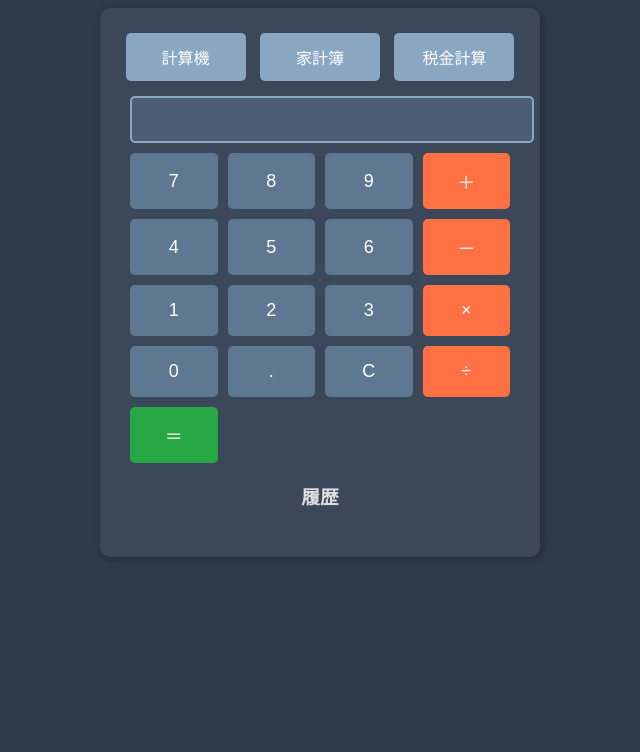
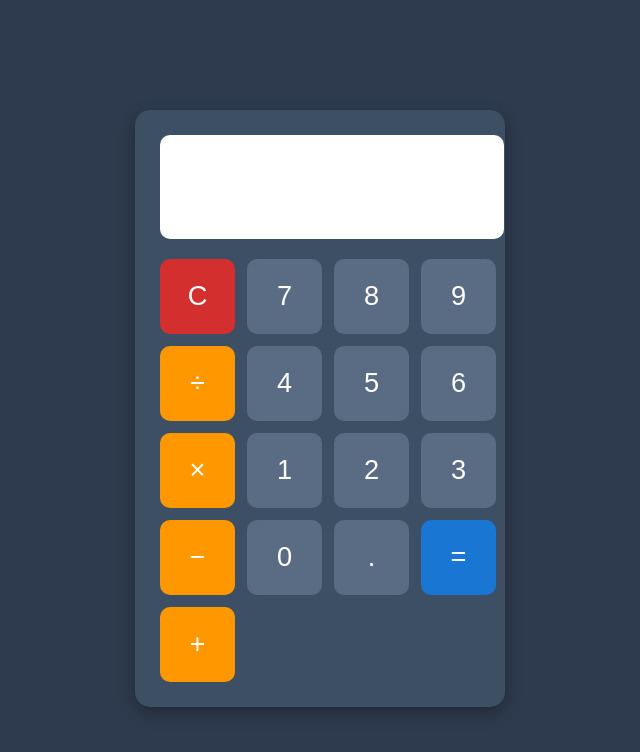
Before and after one commit to noppo5319/salc, a plain HTML site: page index.html in a window 1280 px wide. Shown: the whole page, without its empty margins (320-960 px from the left). Drawn offline with Linux system fonts and the light colour scheme.

Commit message:
Update index.html

```diff
--- a/index.html
+++ b/index.html
@@ -3,8 +3,8 @@
 <head>
     <meta charset="UTF-8">
     <meta name="viewport" content="width=device-width, initial-scale=1.0">
-    <title>多機能計算機</title>
-  <link rel="manifest" href="manifest.json">
+    <title>さくさく計算機</title>
+    <link rel="manifest" href="manifest.json">
 <script>
     if ("serviceWorker" in navigator) {
         navigator.serviceWorker.register("service-worker.js")
@@ -12,198 +12,104 @@
             .catch(error => console.error("Service Worker registration failed:", error));
     }
 </script>
-
     <style>
         body {
-            background: #2e3b4e;
-            font-family: 'Arial', sans-serif;
-            text-align: center;
-            color: #e0e0e0;
+            display: flex;
+            justify-content: center;
+            align-items: center;
+            height: 100vh;
+            background-color: #2E3B4E;
+            font-family: 'Segoe UI', sans-serif;
+            color: #EAEAEA;
         }
         .calculator {
-            width: 90%;
-            max-width: 400px;
-            margin: auto;
-            padding: 20px;
-            background: #3b485a;
+            background: #3D4F64;
+            padding: 25px;
+            border-radius: 15px;
+            box-shadow: 0px 6px 15px rgba(0, 0, 0, 0.3);
+            text-align: center;
+            width: 320px;
+        }
+        .display {
+            width: 100%;
+            height: 80px;
+            font-size: 2em;
+            text-align: right;
+            padding: 12px;
+            border: none;
+            background: #FFFFFF;
             border-radius: 10px;
-            box-shadow: 2px 2px 10px rgba(0, 0, 0, 0.3);
-        }
-        .tabs button {
-            background: #8aa7c2;
-            color: white;
-            border: none;
-            padding: 12px;
-            cursor: pointer;
-            margin: 5px;
-            font-size: 16px;
-            border-radius: 5px;
-            width: 30%;
-        }
-        .tab-content {
-            display: none;
-            padding: 10px;
-        }
-        input {
-            width: 100%;
-            padding: 10px;
-            font-size: 20px;
-            margin-bottom: 10px;
-            text-align: right;
-            border: 2px solid #8aa7c2;
-            border-radius: 5px;
-            background: #4c5c72;
-            color: white;
+            margin-bottom: 20px;
+            color: #333;
         }
         .buttons {
             display: grid;
             grid-template-columns: repeat(4, 1fr);
-            gap: 10px;
+            gap: 12px;
         }
         .buttons button {
-            width: 100%;
-            padding: 15px;
-            font-size: 18px;
-            background: #5e7892;
+            width: 75px;
+            height: 75px;
+            font-size: 1.7em;
+            border: none;
+            border-radius: 10px;
+            cursor: pointer;
+            transition: background 0.3s;
+            background: #5A6B84;
             color: white;
-            border: none;
-            cursor: pointer;
-            border-radius: 5px;
-            transition: 0.3s;
         }
-        .buttons button.operator {
-            background: #ff7043;
+        .buttons .clear {
+            background: #D32F2F;
         }
-        .buttons button.equals {
-            background: #28a745;
+        .buttons .equal {
+            background: #1976D2;
         }
-        .buttons button:hover {
-            opacity: 0.8;
+        .buttons .operator {
+            background: #FF9800;
         }
-        button.add-budget {
-            background: #28a745;
-            color: white;
-            font-size: 18px;
-            padding: 12px;
-            width: 100%;
-            border: none;
-            border-radius: 5px;
-            cursor: pointer;
-            transition: 0.3s;
-        }
-        button.add-budget:hover {
-            background: #218838;
-        }
-        button.calculate-tax {
-            background: #007bff;
-            color: white;
-            font-size: 18px;
-            padding: 12px;
-            width: 100%;
-            border: none;
-            border-radius: 5px;
-            cursor: pointer;
-            transition: 0.3s;
-        }
-        button.calculate-tax:hover {
-            background: #0056b3;
-        }
-        ul {
-            list-style-type: none;
-            padding: 0;
+        .buttons button:active, .buttons button:hover {
+            background: #78909C;
         }
     </style>
 </head>
 <body>
     <div class="calculator">
-        <div class="tabs">
-            <button onclick="showTab('basic')">計算機</button>
-            <button onclick="showTab('budget')">家計簿</button>
-            <button onclick="showTab('tax')">税金計算</button>
-        </div>
-
-        <div id="basic" class="tab-content">
-            <input type="text" id="display" readonly>
-            <div class="buttons">
-                <button onclick="pressKey('7')">7</button>
-                <button onclick="pressKey('8')">8</button>
-                <button onclick="pressKey('9')">9</button>
-                <button class="operator" onclick="pressKey('+')">＋</button>
-                <button onclick="pressKey('4')">4</button>
-                <button onclick="pressKey('5')">5</button>
-                <button onclick="pressKey('6')">6</button>
-                <button class="operator" onclick="pressKey('-')">－</button>
-                <button onclick="pressKey('1')">1</button>
-                <button onclick="pressKey('2')">2</button>
-                <button onclick="pressKey('3')">3</button>
-                <button class="operator" onclick="pressKey('*')">×</button>
-                <button onclick="pressKey('0')">0</button>
-                <button onclick="pressKey('.')">.</button>
-                <button onclick="clearDisplay()">C</button>
-                <button class="operator" onclick="pressKey('/')">÷</button>
-                <button class="equals" onclick="calculate()">＝</button>
-            </div>
-            <h3>履歴</h3>
-            <ul id="history"></ul>
-        </div>
-
-        <div id="budget" class="tab-content">
-            <h2>家計簿</h2>
-            <input type="number" id="income" placeholder="収入">
-            <input type="number" id="expense" placeholder="支出">
-            <button class="add-budget" onclick="addBudget()">追加</button>
-            <h3>履歴</h3>
-            <ul id="budget-history"></ul>
-            <h3>合計収支: <span id="total-budget">¥0</span></h3>
-        </div>
-
-        <div id="tax" class="tab-content">
-            <h2>税金計算</h2>
-            <input type="number" id="incomeTax" placeholder="所得">
-            <button class="calculate-tax" onclick="calculateTax()">計算</button>
-            <p id="taxResult"></p>
+        <input type="text" class="display" id="display" readonly>
+        <div class="buttons">
+            <button class="clear" onclick="clearDisplay()">C</button>
+            <button onclick="appendToDisplay('7')">7</button>
+            <button onclick="appendToDisplay('8')">8</button>
+            <button onclick="appendToDisplay('9')">9</button>
+            <button class="operator" onclick="appendToDisplay('/')">÷</button>
+            <button onclick="appendToDisplay('4')">4</button>
+            <button onclick="appendToDisplay('5')">5</button>
+            <button onclick="appendToDisplay('6')">6</button>
+            <button class="operator" onclick="appendToDisplay('*')">×</button>
+            <button onclick="appendToDisplay('1')">1</button>
+            <button onclick="appendToDisplay('2')">2</button>
+            <button onclick="appendToDisplay('3')">3</button>
+            <button class="operator" onclick="appendToDisplay('-')">−</button>
+            <button onclick="appendToDisplay('0')">0</button>
+            <button onclick="appendToDisplay('.')">.</button>
+            <button class="equal" onclick="calculateResult()">=</button>
+            <button class="operator" onclick="appendToDisplay('+')">+</button>
         </div>
     </div>
 
     <script>
-        function showTab(tabName) {
-            document.querySelectorAll('.tab-content').forEach(tab => tab.style.display = 'none');
-            document.getElementById(tabName).style.display = 'block';
+        function appendToDisplay(value) {
+            document.getElementById("display").value += value;
         }
-        showTab('basic');
-
-        function pressKey(key) {
-            document.getElementById('display').value += key;
+        function clearDisplay() {
+            document.getElementById("display").value = "";
         }
-
-        function calculate() {
-            let result = eval(document.getElementById('display').value);
-            document.getElementById('display').value = result;
-            let historyItem = document.createElement("li");
-            historyItem.textContent = result;
-            document.getElementById("history").appendChild(historyItem);
-        }
-
-        function clearDisplay() {
-            document.getElementById('display').value = '';
-        }
-
-        let totalBudget = 0;
-
-        function addBudget() {
-            let income = parseFloat(document.getElementById('income').value) || 0;
-            let expense = parseFloat(document.getElementById('expense').value) || 0;
-            totalBudget += income - expense;
-            let historyItem = document.createElement("li");
-            historyItem.textContent = `収入: ¥${income} - 支出: ¥${expense} = 収支: ¥${income - expense}`;
-            document.getElementById("budget-history").appendChild(historyItem);
-            document.getElementById("total-budget").textContent = `¥${totalBudget}`;
-        }
-
-        function calculateTax() {
-            let income = document.getElementById('incomeTax').value;
-            let tax = income * 0.1;
-            document.getElementById('taxResult').textContent = `推定税額: ¥${tax}`;
+        function calculateResult() {
+            try {
+                document.getElementById("display").value = eval(document.getElementById("display").value);
+            } catch {
+                alert("計算エラー");
+                clearDisplay();
+            }
         }
     </script>
 </body>
```
